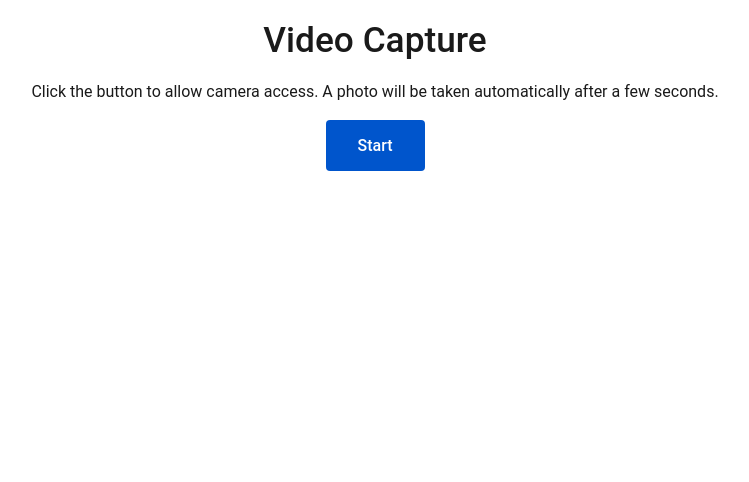
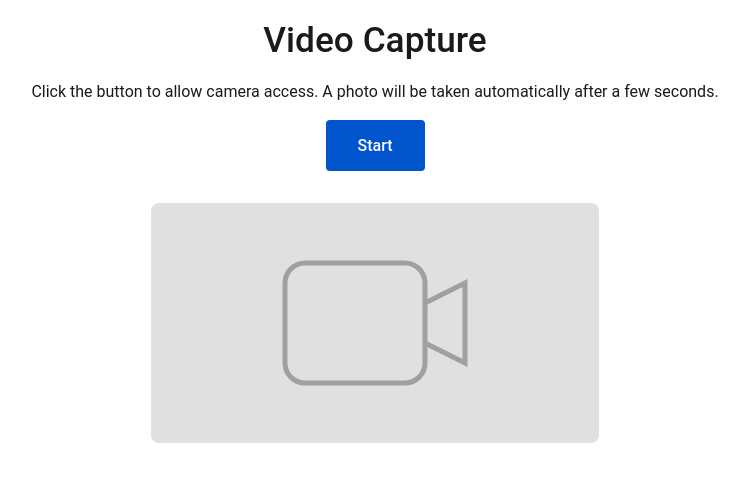
Before and after one commit to nata8613/video-capture-web-app, a React (Vite) app: page / in a window 1280 px wide. Shown: the top 482 px of the page, without its empty margins (265-1014 px from the left). Built offline with nearby package versions, Linux system fonts and the light colour scheme.

Commit message:
feature: style video preview component

```diff
--- /dev/null
+++ b/src/containers/video-preview/VideoPreview.styled.tsx
@@ -0,0 +1,52 @@
+import styled, { keyframes } from 'styled-components';
+
+const fadeIn = keyframes`
+  from {
+    opacity: 0;
+  }
+  to {
+    opacity: 1;
+  }
+`;
+
+export const VideoContainer = styled.div`
+  position: relative;
+  width: 100%;
+  max-width: 400px;
+  aspect-ratio: 4 / 3;
+  border-radius: ${({ theme }) => theme.borderRadius.medium};
+  overflow: hidden;
+
+  @media (min-width: 768px) {
+    max-width: min(480px, 35vw);
+    max-height: 30vh;
+  }
+
+  video {
+    animation: ${fadeIn} 0.3s ease-in;
+  }
+`;
+
+export const VideoPlaceholder = styled.div`
+  position: absolute;
+  top: 0;
+  left: 0;
+  display: flex;
+  flex-direction: column;
+  align-items: center;
+  justify-content: flex-end;
+  width: 100%;
+  height: 100%;
+  background-color: ${({ theme }) => theme.colors.gray};
+  gap: ${({ theme }) => theme.spacing.medium};
+  z-index: 1;
+  animation: ${fadeIn} 0.3s ease-in;
+`;
+
+export const VideoIcon = styled.svg`
+  width: 400px;
+  height: 400px;
+  fill: none;
+  stroke: ${({ theme }) => theme.colors.darkGray};
+  stroke-width: 0.5px;
+`;
--- a/src/containers/video-preview/VideoPreview.tsx
+++ b/src/containers/video-preview/VideoPreview.tsx
@@ -1,15 +1,26 @@
 import { Section } from '../../components/section/Section';
 import { Video } from '../../components/video/Video';
-import { Text } from '../../components/text/Text';
+import { Error } from '../../components/error/Error';
 import { useCameraContext } from '../../contexts/CameraContext';
+import { VideoContainer, VideoPlaceholder, VideoIcon } from './VideoPreview.styled';
 
 export const VideoPreview = () => {
-  const { videoRef, error } = useCameraContext();
+  const { videoRef, error, isStreaming } = useCameraContext();
 
   return (
     <Section>
-      <Video ref={videoRef} autoPlay muted />
-      {error && <Text as="span">{error}</Text>}
+      <VideoContainer>
+        {!isStreaming && !error && (
+          <VideoPlaceholder>
+            <VideoIcon viewBox="0 0 24 24" xmlns="http://www.w3.org/2000/svg">
+              <rect x="3" y="6" width="14" height="12" rx="2" />
+              <path d="M17 10l4-2v8l-4-2" />
+            </VideoIcon>
+          </VideoPlaceholder>
+        )}
+        <Video ref={videoRef} autoPlay muted />
+        {error && <Error>{error}</Error>}
+      </VideoContainer>
     </Section>
   );
 };
```
